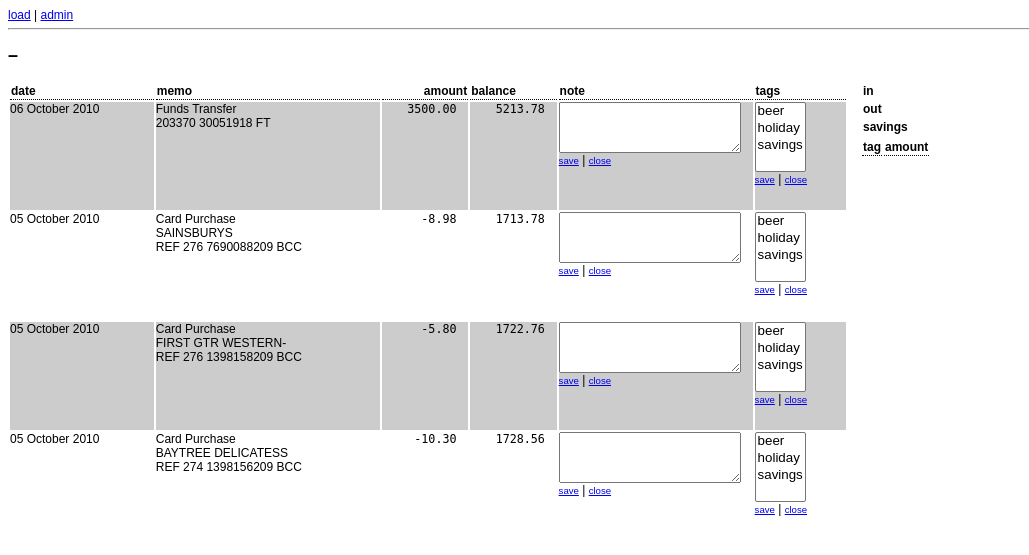
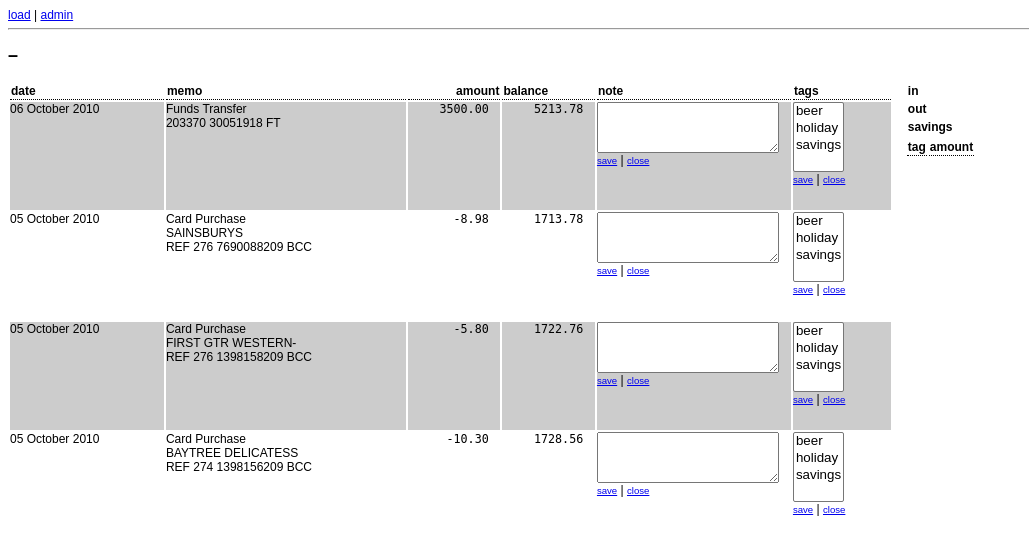
Before and after one commit to mallison/money, a Django app: template money/templates/money/home.html in a window 1280 px wide. Shown: the top 555 px of the page, without its empty margins (0-1029 px from the left). Run offline with Django 3.2, Linux system fonts and the light colour scheme; the template is opened without the code that fills it: values that come from a table or form of the project are taken from there, others are empty; data comes from the database, SQL or seed files in the repository; some libraries are stand-ins or nearby versions.

Commit message:
style fix for narrow screens

```diff
--- a/money/templates/money/home.html
+++ b/money/templates/money/home.html
@@ -13,7 +13,7 @@
         text-align: right;
     }
     #main {
-        width: 70em;
+        width: 70%;
     }
     #main table {
         width: 100%;
```
